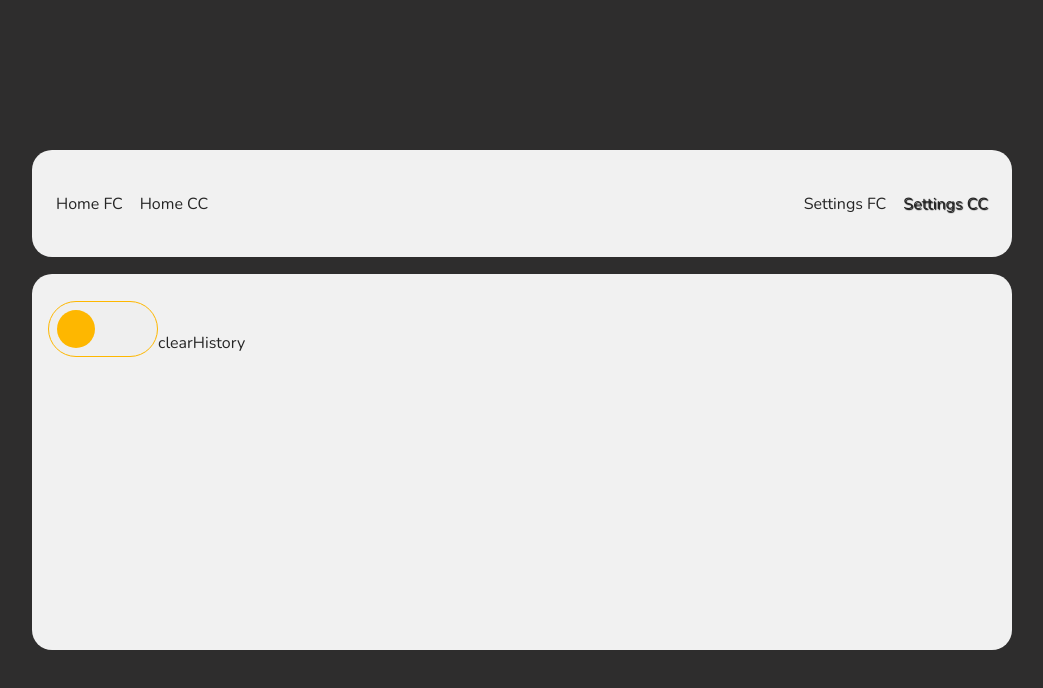
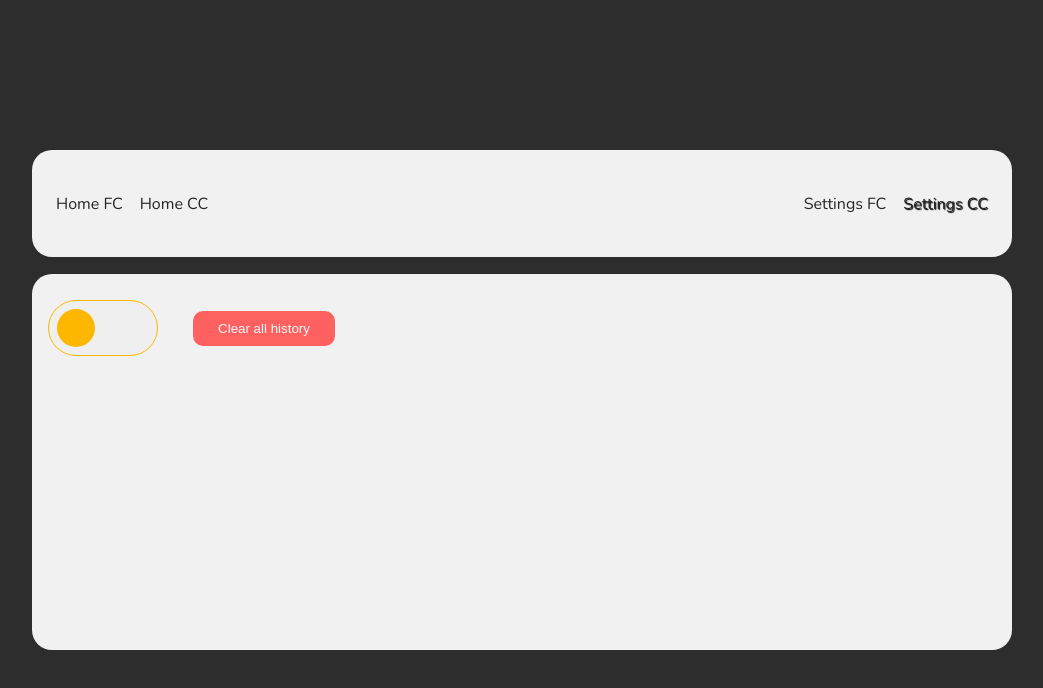
Before and after one commit to Defou1ts/calculation, a React (Create React App) app: page /settings-cc in a window 1280 px wide. Shown: the top 688 px of the page, without its empty margins (118-1161 px from the left). Built offline with nearby package versions, Linux system fonts and the light colour scheme.

Commit message:
created and integrated clear history button

```diff
--- a/src/assets/styles/Global.ts
+++ b/src/assets/styles/Global.ts
@@ -38,6 +38,9 @@ export const Global = createGlobalStyle<ThemeState>`
 	:root {
 		--font-family: "Nunito", sans-serif;
 
+		--red: #FF6060;
+		--light-red: #FF7070;
+
 		--background: ${(props) => props.backgroundColor};
 		--content: ${(props) => props.contentColor};
 		--text: ${(props) => props.textColor};
--- a/src/components/Button/styled.ts
+++ b/src/components/Button/styled.ts
@@ -5,4 +5,13 @@ export const StyledButton = styled.button`
 	padding: 7px 14px;
 	background-color: var(--red);
 	border-radius: 10px;
+
+	color: #f9f9f9;
+	cursor: pointer;
+
+	transition: all 0.2s ease;
+
+	&:hover {
+		background-color: var(--light-red);
+	}
 `;
--- a/src/pages/Settings/Settings.tsx
+++ b/src/pages/Settings/Settings.tsx
@@ -1,22 +1,28 @@
 import React from 'react';
-import { Switch } from '@components';
+import { Button, Switch } from '@components';
 import { useTheme } from '@hooks';
 import { SettingsWrapper } from './styled';
-import { useAppSelector } from '@store';
+import { setHistory, useAppDispatch, useAppSelector } from '@store';
 import { ThemeType } from '@types';
 
 export const Settings = (): JSX.Element => {
 	const { toggleTheme } = useTheme();
+	const dispatch = useAppDispatch();
+
 	const theme = useAppSelector((state) => state.theme.theme);
 
 	const handleClick = (): void => {
 		toggleTheme();
 	};
 
+	const handleClearHistory = (): void => {
+		dispatch(setHistory([]));
+	};
+
 	return (
 		<SettingsWrapper>
 			<Switch onClick={handleClick} active={theme === ThemeType.DARK} />
-			<span>clearHistory</span>
+			<Button onClick={handleClearHistory}>Clear all history</Button>
 		</SettingsWrapper>
 	);
 };
--- a/src/pages/Settings/SettingsC.tsx
+++ b/src/pages/Settings/SettingsC.tsx
@@ -1,6 +1,6 @@
 import React from 'react';
 import { connect, type ConnectedProps } from 'react-redux';
-import { SwitchC } from '@components';
+import { ButtonC, SwitchC } from '@components';
 import { SettingsWrapper } from './styled';
 import {
 	type AppDispatch,
@@ -11,6 +11,7 @@ import {
 	setTextColor,
 	setThemeType,
 	type RootState,
+	setHistory,
 } from '@store';
 import {
 	ThemeBackgroundColor,
@@ -33,12 +34,12 @@ export class SettingsClass extends React.Component<SettingsProps> {
 	};
 
 	render(): JSX.Element {
-		const { theme } = this.props;
+		const { theme, clearHistory } = this.props;
 
 		return (
 			<SettingsWrapper>
 				<SwitchC onClick={this.handleToggleTheme} active={theme === ThemeType.DARK} />
-				<span>clearHistory</span>
+				<ButtonC onClick={clearHistory}>Clear all history</ButtonC>
 			</SettingsWrapper>
 		);
 	}
@@ -55,6 +56,7 @@ const mapState = (state: RootState): MapStateProps => ({
 interface MapDispatchProps {
 	setLightTheme: () => void;
 	setDarkTheme: () => void;
+	clearHistory: () => void;
 }
 
 const mapDispatch = (dispatch: AppDispatch): MapDispatchProps => ({
@@ -74,6 +76,9 @@ const mapDispatch = (dispatch: AppDispatch): MapDispatchProps => ({
 		dispatch(setMonitorColor(ThemeMonitorColor.DARK));
 		dispatch(setButtonColor(ThemeButtonColor.DARK));
 	},
+	clearHistory: (): void => {
+		dispatch(setHistory([]));
+	},
 });
 
 const connector = connect(mapState, mapDispatch);
--- a/src/pages/Settings/styled.ts
+++ b/src/pages/Settings/styled.ts
@@ -1,7 +1,12 @@
 import styled from 'styled-components';
 
 export const SettingsWrapper = styled.main`
+	display: grid;
+	grid-template-columns: 110px 142px;
+	grid-template-rows: 54px;
 	border-radius: 20px;
 	background-color: var(--content);
 	padding: 27px 16px;
+	align-items: center;
+	gap: 0px 35px;
 `;
```
